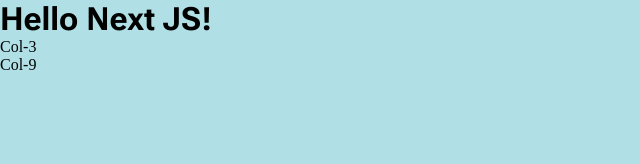
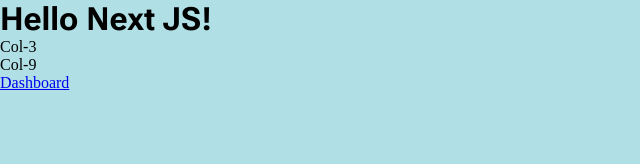
Before and after one commit to neerajchavan/next-js-project-template, a Next.js app: page / in a window 1280 px wide. Shown: the top 164 px of the page, without its empty margins (0-640 px from the left). Built offline with nearby package versions, Linux system fonts and the light colour scheme.

Commit message:
added authentication system for the application

```diff
--- /dev/null
+++ b/src/components/GlobalLoader.js
@@ -0,0 +1,19 @@
+import React from "react";
+
+const GlobalLoader = () => {
+  return (
+    <div className="flex-center vh-100">
+      <div className="spinner-grow" role="status">
+        <span className="visually-hidden">Loading...</span>
+      </div>
+      <div className="spinner-grow" role="status">
+        <span className="visually-hidden">Loading...</span>
+      </div>
+      <div className="spinner-grow" role="status">
+        <span className="visually-hidden">Loading...</span>
+      </div>
+    </div>
+  );
+};
+
+export default GlobalLoader;
--- /dev/null
+++ b/src/components/auth/AuthGuard.jsx
@@ -0,0 +1,33 @@
+import { useAuth } from "@/hooks/useAuth"
+import { useRouter } from "next/router"
+import { useEffect } from "react"
+import GlobalLoader from "../GlobalLoader"
+
+export function AuthGuard({ children }) {
+  const { user, isLoading, setRedirect } = useAuth()
+  const router = useRouter()
+
+  useEffect(() => {
+    if (!isLoading) {
+      //auth is initialized and there is no user
+      if (!user) {
+        // remember the page that user tried to access
+        setRedirect(router.route)
+        router.push("/login")
+      }
+    }
+  }, [isLoading, router, user, setRedirect])
+
+  /* show loading indicator while the auth provider is still loading */
+  if (isLoading) {
+    return <GlobalLoader />
+  }
+
+  // if auth initialized with a valid user show protected page
+  if (!isLoading && user) {
+    return <>{children}</>
+  }
+
+  /* otherwise don't return anything, will do a redirect from useEffect */
+  return null
+}
--- /dev/null
+++ b/src/components/auth/AuthProvider.jsx
@@ -0,0 +1,84 @@
+import { useRouter } from "next/router";
+import React, { useEffect, useState } from "react";
+
+const redirectKey = "sign_in_redirect";
+
+export const AuthContext = React.createContext(undefined);
+
+export function AuthProvider({ children }) {
+  const [user, setUser] = useState(null);
+  const [error, setError] = useState(null);
+  const [isLoading, setIsLoading] = useState(true);
+  const router = useRouter();
+
+  const signIn = () => {
+    try {
+      // call the post API here
+      const res = {
+        name: "Ivan",
+        email: "test@mail.com",
+        token: "dfasdfadsf.asdfasdf.afsdfasd",
+      };
+
+      setUser(res);
+      window.localStorage.setItem("user", JSON.stringify(res));
+      router.push('/');
+
+    } catch (err) {
+      setError(err);
+    }
+  };
+
+  const signOut = () => {
+    console.log("sign out");
+    window.localStorage.removeItem("user");
+    setUser(null);
+    setError(null);
+  };
+
+  const getUser = () => {
+    if (window) {
+      const signedInUser = window.localStorage.getItem("user");
+      if (signedInUser) {
+        return JSON.parse(signedInUser);
+      } else {
+        return null;
+      }
+    }
+  };
+
+  useEffect(() => {
+    const user = getUser();
+    if (user) {
+      setUser(user);
+    } else {
+      setUser(null);
+    }
+    setIsLoading(false);
+  }, []);
+
+  const value = {
+    user,
+    error,
+    signIn,
+    signOut,
+    isLoading,
+    setRedirect,
+    getRedirect,
+    clearRedirect,
+  };
+
+  return <AuthContext.Provider value={value}>{children}</AuthContext.Provider>;
+}
+
+function setRedirect(redirect) {
+  window.sessionStorage.setItem(redirectKey, redirect);
+}
+
+function getRedirect() {
+  return window.sessionStorage.getItem(redirectKey);
+}
+
+function clearRedirect() {
+  return window.sessionStorage.removeItem(redirectKey);
+}
--- /dev/null
+++ b/src/hooks/useAuth.js
@@ -0,0 +1,12 @@
+import { AuthContext } from "@/components/auth/AuthProvider";
+import React from "react";
+
+export function useAuth() {
+  const auth = React.useContext(AuthContext);
+
+  if (!auth) {
+    throw new Error("useAuth must be used within AuthProvider");
+  }
+
+  return auth;
+}
--- a/src/pages/_app.js
+++ b/src/pages/_app.js
@@ -1,3 +1,5 @@
+import { AuthGuard } from "@/components/auth/AuthGuard";
+import { AuthProvider } from "@/components/auth/AuthProvider";
 import "@/styles/globals.scss";
 import Head from "next/head";
 import Script from "next/script";
@@ -20,7 +22,17 @@
         crossorigin="anonymous"
       />
 
-      <Component {...pageProps} />
+      <AuthProvider>
+        {/* if requireAuth property is present - protect the page */}
+        {Component.requireAuth ? (
+          <AuthGuard>
+            <Component {...pageProps} />
+          </AuthGuard>
+        ) : (
+          // public page
+          <Component {...pageProps} />
+        )}
+      </AuthProvider>
     </>
   );
 }
--- a/src/pages/index.js
+++ b/src/pages/index.js
@@ -1,6 +1,7 @@
 import Head from "next/head";
 import { Inter, Roboto_Flex } from "@next/font/google";
 import Script from "next/script";
+import Link from "next/link";
 
 const inter = Inter({ subsets: ["latin"] });
 const roboto = Roboto_Flex({ subsets: ["latin"] });
@@ -20,6 +21,7 @@
         <div className="row">
           <div className="col-3 bg-primary">Col-3</div>
           <div className="col-9 bg-secondary">Col-9</div>
+          <Link href={'/dashboard'}>Dashboard</Link>
         </div>
       </main>
     </>
```
Also changed, not shown: src/pages/dashboard/index.js (+13 -3 lines), src/pages/login.js (+10 -1 lines), src/pages/protectedPage.js (added, +10 -0 lines).
